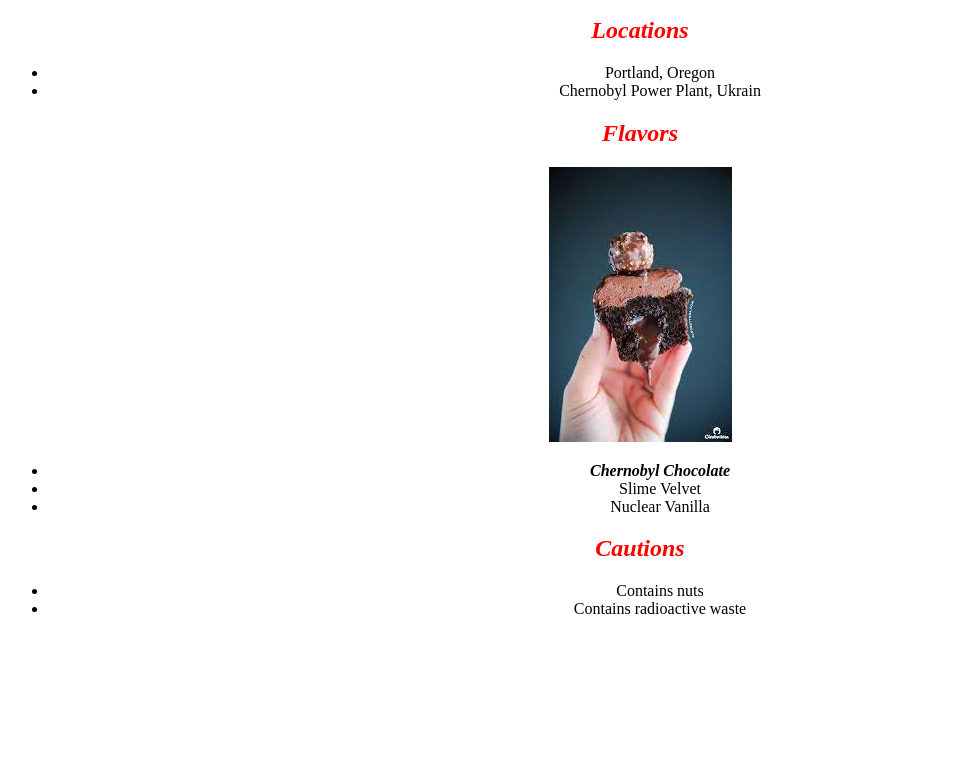
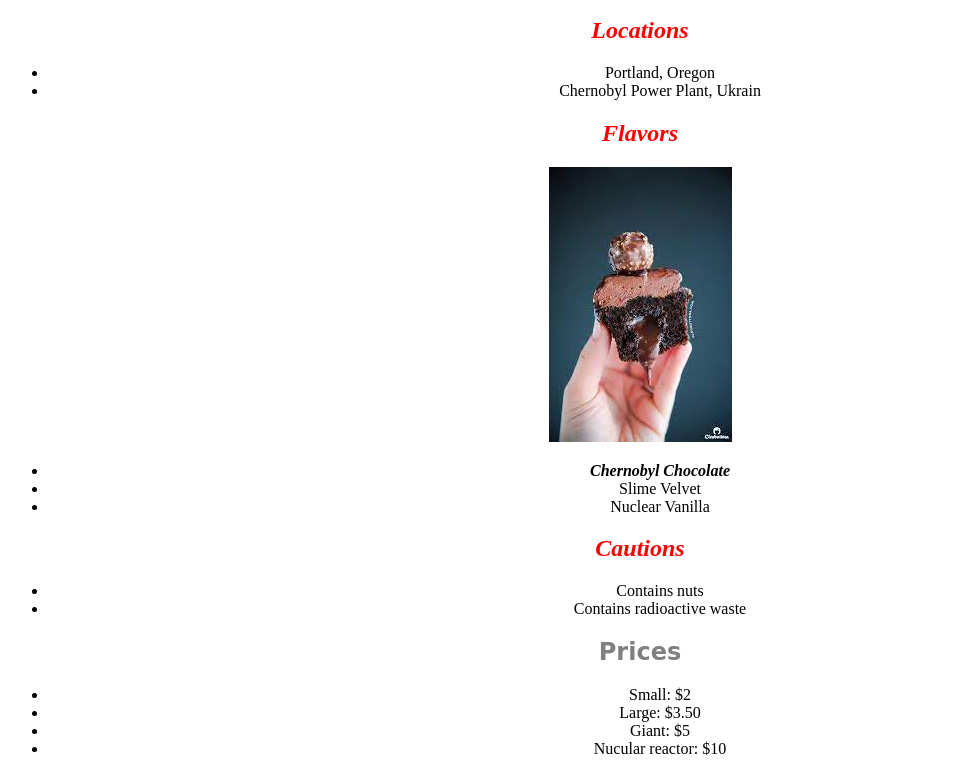
Before and after one commit to KevinFunez5/Cupcakes, a plain HTML site: page index.html in a window 1280 px wide. Shown: the part 101-875 px from the top of the page, without its empty margins (0-964 px from the left). Before the commit the page ends 800 px from the top, so only its background shows below. Drawn offline with Linux system fonts and the light colour scheme.

Commit message:
add prices
Co-authored-by: Tajo Fisher <tajofisher4@gmail.com>

```diff
--- a/css/styles.css
+++ b/css/styles.css
@@ -10,3 +10,7 @@ body {
   font-weight: bold;
   font-style: italic;
 }
+.price {
+  color: gray ;
+  font-family: cursive;
+}
--- a/index.html
+++ b/index.html
@@ -24,5 +24,12 @@
     <li>Contains nuts</li>
     <li>Contains radioactive waste</li>
   </ul>
+  <h2 class="price">Prices</h2>
+  <ul>
+    <li>Small: $2</li>
+    <li>Large: $3.50</li>
+    <li>Giant: $5</li>
+    <li>Nucular reactor: $10</li>
+  </ul>
 </body>
 </html>
```
